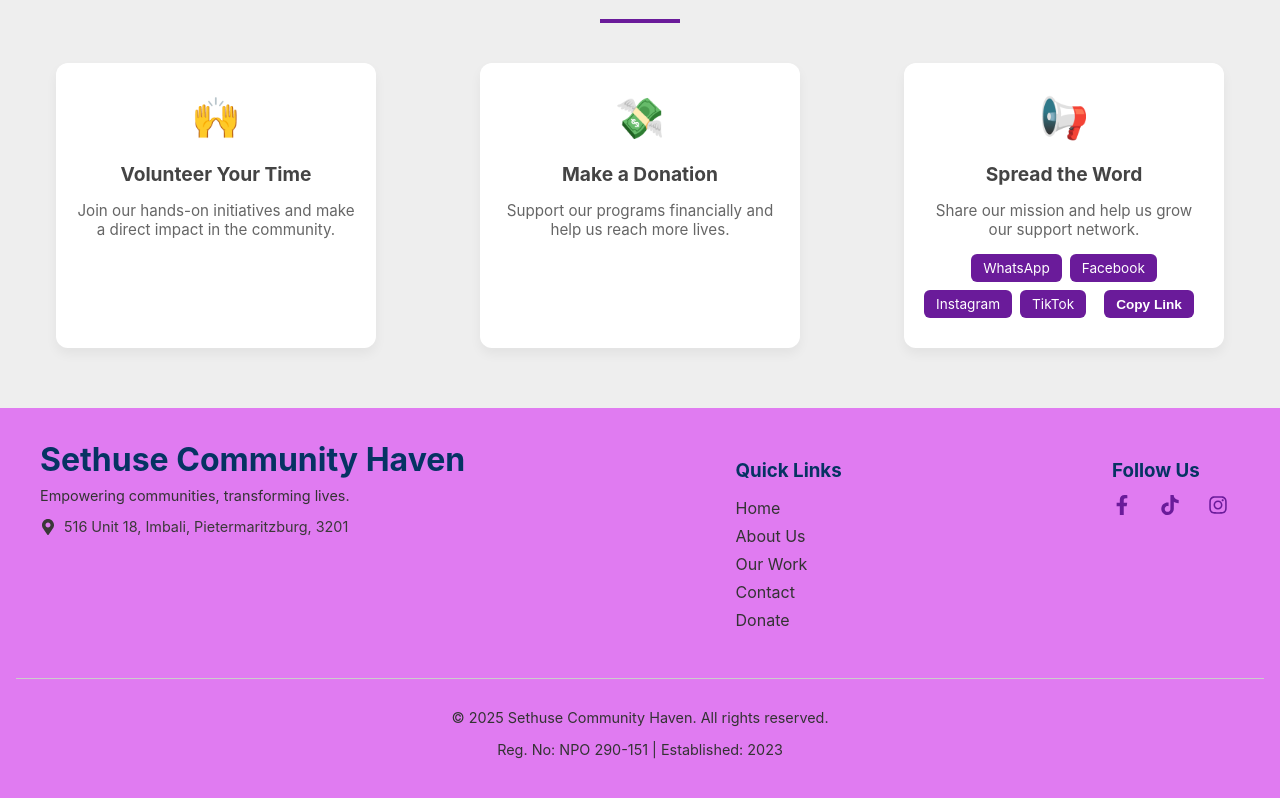
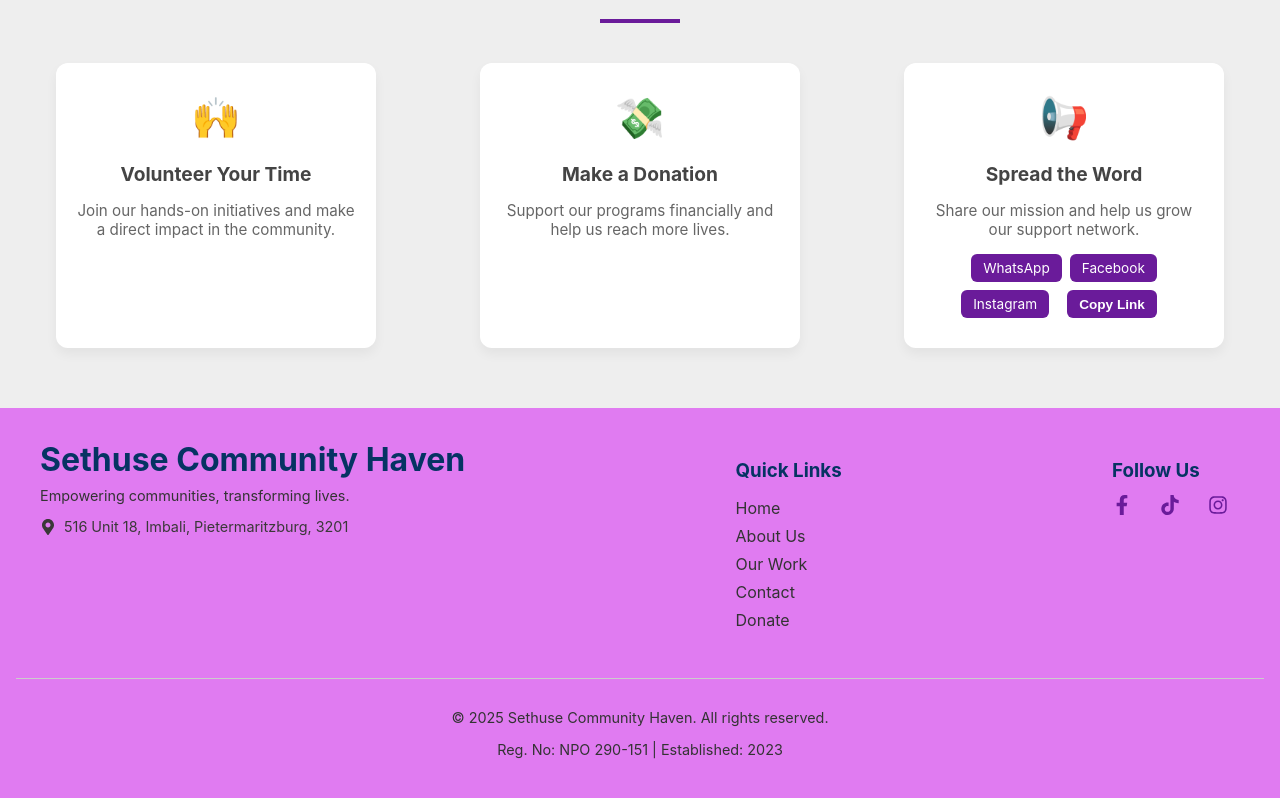
Before and after one commit to SmaSema/sethuse-website, a React (Create React App) app: page / in a window 1280 px wide. Shown: the part 1565-2363 px from the top of the page. Built offline with nearby package versions, Linux system fonts and the light colour scheme.

Commit message:
Commit 99

```diff
--- a/src/components/Home_page/HowToHelp.js
+++ b/src/components/Home_page/HowToHelp.js
@@ -88,7 +88,7 @@ const HowToHelp = () => {
 
             {/* Facebook */}
             <a
-              href={`https://www.facebook.com/sharer/sharer.php?u=${shareLink}`}
+              href={`https://www.facebook.com/search/top?q=sethuse%20community%20haven`}
               target="_blank"
               rel="noopener noreferrer"
               className="share-button"
@@ -98,7 +98,7 @@ const HowToHelp = () => {
 
             {/* Instagram (direct link to profile) */}
             <a
-              href="https://www.instagram.com/yourprofile"
+              href="https://www.instagram.com/sethuse_community_haven_npo/"
               target="_blank"
               rel="noopener noreferrer"
               className="share-button"
@@ -106,15 +106,6 @@ const HowToHelp = () => {
               Instagram
             </a>
 
-            {/* TikTok (direct link to profile) */}
-            <a
-              href="https://www.tiktok.com/@yourprofile"
-              target="_blank"
-              rel="noopener noreferrer"
-              className="share-button"
-            >
-              TikTok
-            </a>
 
             {/* Copy Link Button */}
             <button onClick={copyToClipboard} className="share-button">
```
